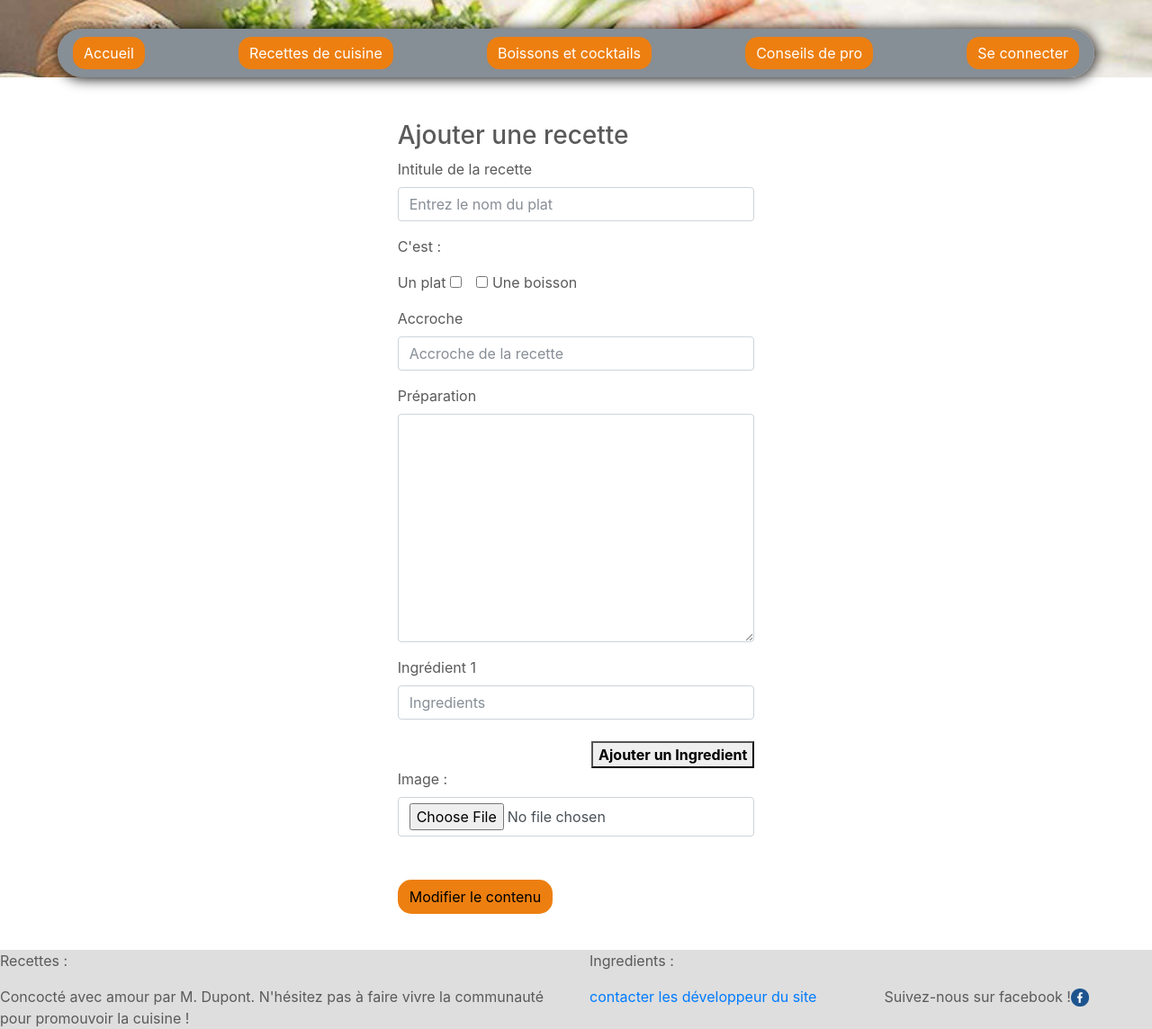
After one commit to metaXIII/BTS2018-PPE1, a PHP site: page /add-recette.php in a window 1280 px wide. The commit adds this page. Shown: the whole page at 90% size. Run offline with PHP 8.4, Linux system fonts and the light colour scheme; data that the repository does not hold is empty; some libraries are stand-ins or nearby versions.

Commit message:
add form control input, still missing required

```diff
--- /dev/null
+++ b/www/add-recette.php
@@ -0,0 +1,76 @@
+<?php
+/**
+ * Created by PhpStorm.
+ * User: Metaxiii
+ * Date: 10/03/2018
+ * Time: 22:40
+ */
+
+require 'fonctions/fonction.php';
+?>
+<!doctype html>
+<html lang="en">
+<head>
+    <?php require 'includes/head.php'; ?>
+    <style>
+        #ingredient1 {
+            text-align: right;
+        }
+
+        #ingredient1 label {
+            width: 100%;
+            text-align: left;
+        }
+    </style>
+</head>
+<body>
+
+<main role="main" class="pt-0 pr-0 col-lg-12 pl-0 col-md-12 col-sm-12 col-xs-12 main container min-height650">
+
+    <div class="row row-offcanvas row-offcanvas-right mr-auto ml-auto ml-5 pr-0 mb-5 col-lg-12 col-sm-12
+    fondCuisine">
+        <?php require 'includes/menu.php'; ?>
+    </div>
+    <div class="col-lg-4 m-auto">
+        <form action="connection/ajout-recette.php" method="post" enctype="multipart/form-data">
+            <h3>Ajouter une recette</h3>
+            <div class="form-group">
+                <label for="username">Intitule de la recette</label>
+                <input type="text" class="form-control" name="intitule" placeholder="Entrez le nom du plat">
+            </div>
+            <p>C'est : </p>
+            <div class="form-check form-check-inline">
+                <label><span>Un plat </span><input type="checkbox" name="plat" value="1"></label>
+            </div>
+            <div class="form-check form-check-inline">
+                <label><input type="checkbox" name="plat" value="2"><span> Une boisson</span></label>
+            </div>
+            <div class="form-group">
+                <label for="contenu">Accroche</label>
+                <input type="text" class="form-control" name="accroche" placeholder="Accroche de la recette">
+            </div>
+            <div class="form-group">
+                <label for="contenu">Préparation</label>
+                <textarea name="contenu" id="contenu" cols="30" rows="10" class="form-control"></textarea>
+            </div>
+            <div id="ingredient1">
+                <label for="ingredient1">Ingrédient 1</label>
+                <input type="text" name="ingredient1" placeholder="Ingredients" class="form-control">
+                <br>
+                <button class="font-weight-bold" onclick="AddInput(2);return false;">Ajouter un Ingredient</button>
+            </div>
+            <div>
+                <label for="image">Image : </label>
+                <input type="file" name="file" class="form-control">
+            </div>
+            <br><br>
+            <button type="submit" class="btn btn-orange">Modifier le contenu</button>
+        </form>
+    </div>
+    <div class="clearboth"></div>
+</main>
+<?php require 'includes/footer.php' ?>
+<script src="js/addIngredient.js"></script>
+<script src="js/checkboxCheck.js"></script>
+</body>
+</html>
--- a/www/css/style.css
+++ b/www/css/style.css
@@ -240,3 +240,7 @@ Version XSmall
 
     }
 }
+
+.clearboth {
+    height: 40px;
+}
--- a/www/fonctions/fonction.php
+++ b/www/fonctions/fonction.php
@@ -34,6 +34,7 @@ function userIsConnected()
 
 function userIsAdmin()
 {
+    if (isset($_SESSION['user'])) {
         $db = Database::getPdo();
         $query = $db->prepare("SELECT admin from user WHERE username = :username");
         $query->bindValue(":username", $_SESSION['user']);
@@ -44,6 +45,8 @@ function userIsAdmin()
         else
             $admin = false;
         return $admin;
+    } else
+        return $admin = false;
 }
 
 function userDisconnect()
--- a/www/includes/menu.php
+++ b/www/includes/menu.php
@@ -16,10 +16,9 @@
         <li class="nav-item"><a href="astuce.php" class="btn btn-secondary">Conseils de pro</a></li>
         <?php
         if (userIsConnected()) {
-            echo '<li class="nav-item"><a href="profil.php"
-                    class="btn btn-secondary">Mon profil</a></li>';
+            echo '<li class="nav-item"><a href="profil.php" class="btn btn-secondary">Mon profil</a></li>';
+            echo "<li class='nav-item'><a href='add-recette.php' class='btn btn-secondary'>Proposez une recette</a></li>";
             if (userIsAdmin()) {
-                echo "<li class='nav-item'><a href='add-recette' class='btn btn-secondary'>Ajouter une recette</a></li>";
                 echo "<li class='nav-item'><a href='add-recette' class='btn btn-secondary'>Ajouter une astuce</a></li>";
             }
             echo '<li class="nav-item"><a href="login.php?disconnect"
--- /dev/null
+++ b/www/js/addIngredient.js
@@ -0,0 +1,18 @@
+function AddInput(i) {
+    if (i < 20) {
+        $(".font-weight-bold").hide();
+        $("<div id='ingredient" + i + "'><label for='ingredient" + i + "'>Ingrédient " + i + "</label>" +
+            "<input type='text' name='ingredient" + i + "'" + "placeholder='Ingredients'" +
+            "class='form-control'><button class='font-weight-bold' onclick='AddInput(" + (i + 1) + ");return " +
+            "false;" +
+            "'>+</button></div>")
+            .insertAfter("#ingredient" + (i - 1));
+    }
+    else {
+        $(".font-weight-bold").hide();
+        $("<div id='ingredient" + i + "'><label for='ingredient" + i + "'>Ingrédient " + i + "</label>" +
+            "<input type='text' name='ingredient" + i + "'" + "placeholder='Ingredients'" +
+            "class='form-control'></div>")
+            .insertAfter("#ingredient" + (i - 1));
+    }
+}
--- /dev/null
+++ b/www/js/checkboxCheck.js
@@ -0,0 +1,10 @@
+$("input:checkbox").on('click', function () {
+    var $box = $(this);
+    if ($box.is(":checked")) {
+        var group = "input:checkbox[name='" + $box.attr("name") + "']";
+        $(group).prop("checked", false);
+        $box.prop("checked", true);
+    } else {
+        $box.prop("checked", false);
+    }
+});
```
Also changed, not shown: www/admin/recette.php (deleted, +0 -7 lines), www/connection/ajout-recette.php (added, +100 -0 lines). Lines whose indentation alone changed are shown as unchanged.
